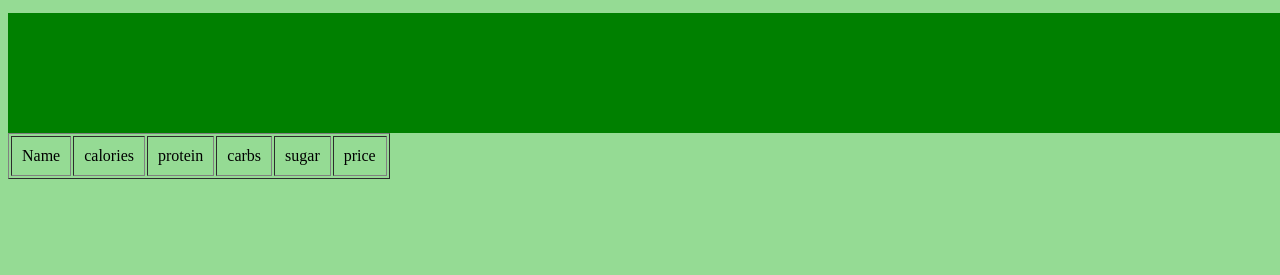
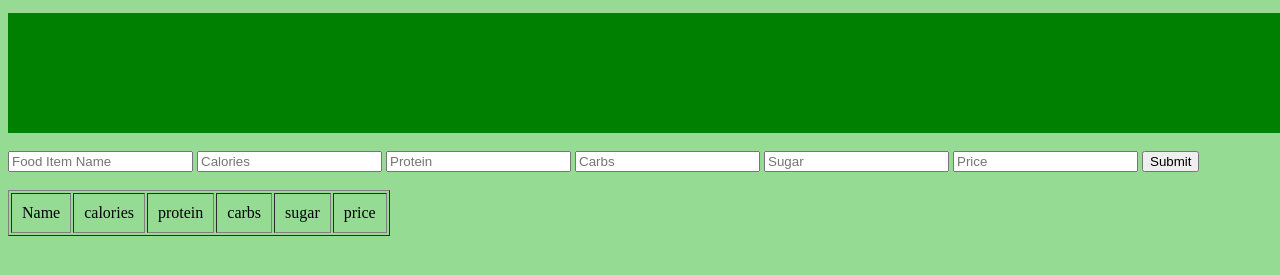
Before and after one commit to Melvingitb/Nutriversity, a website with bundled scripts: page page.html in a window 1280 px wide. Shown: the part 101-376 px from the top of the page. Built offline with nearby package versions, Linux system fonts and the light colour scheme; no server answers.

Commit message:
add text forms and submit button

```diff
--- a/index.js
+++ b/index.js
@@ -23,6 +23,8 @@ const snapshot = await getDocs(food);
 
 const datatable = document.querySelector('#datatable');
 
+//document.getElementById("calories").value = 500;
+
 snapshot.forEach((doc) => {
     //creates new header element in html
     let h = document.createElement("HEADER");
@@ -41,6 +43,7 @@ snapshot.forEach((doc) => {
     h2.appendChild(txt);
     h.appendChild(h2);
 
+    //Add food name to table
     let tdname = document.createElement("td");
     tdname.appendChild(document.createTextNode(doc.data()['name']));
     r.appendChild(tdname);
@@ -52,7 +55,7 @@ snapshot.forEach((doc) => {
     //create array of hardcoded keys to use in for loop
     var values = ["calories", "protein", "carbs", "sugar", "price"];
 
-    //for loop that appends each key and value onto the unordered list
+    //for loop that appends each key and value onto the unordered list and table
     for (let i = 0; i < values.length; i++){
       var li = document.createElement('li');
       let td = document.createElement("td");
--- a/page.html
+++ b/page.html
@@ -13,6 +13,22 @@
     <p>This website is meant to give college students a tool to help them make smarter and healthier choices while dining!</p>
 
     <div class="box"></div>
+    <br>
+
+    <form id="userinput">
+        <input type="text" id="foodname" placeholder="Food Item Name">
+        <input type="text" id="calories" placeholder="Calories">
+        <input type="text" id="protein" placeholder="Protein">
+        <input type="text" id="carbs" placeholder="Carbs">
+        <input type="text" id="sugar" placeholder="Sugar">
+        <input type="text" id="price" placeholder="Price">
+
+        <input type="submit" id="sub">
+
+    </form>
+    <br>
+    <!-- <input type="text" placeholder="Food Item Name"> -->
+
     <!-- <div id="backcolor"></div> -->
     <table id=datatable border=1 cellpadding=10>
         <tr>
```
